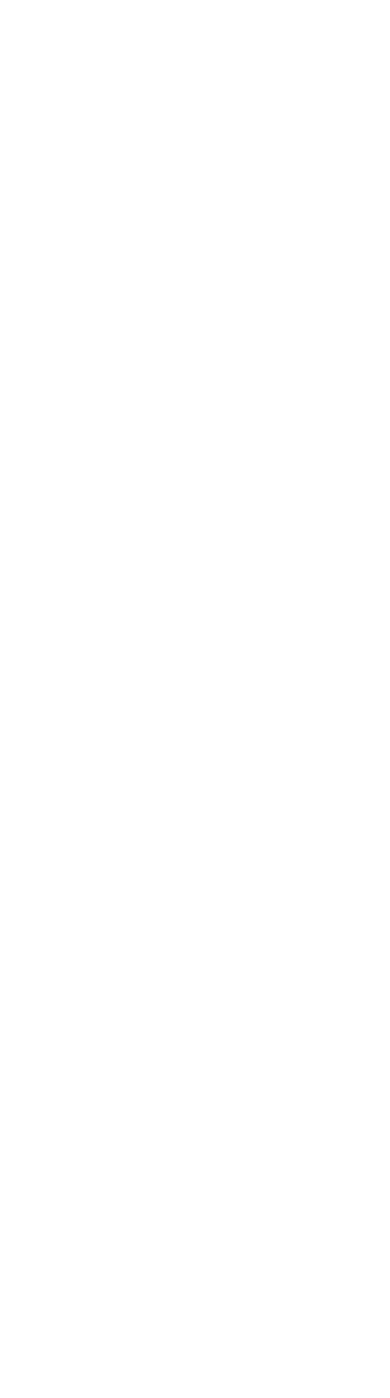
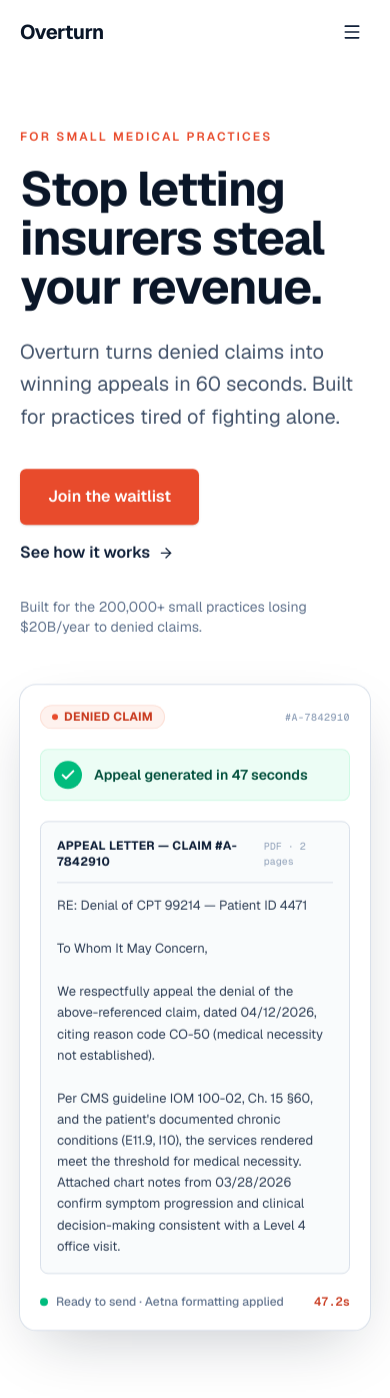
Before and after one commit to datebonnie/overturn, a Next.js app: page / in a window 390 px wide. Shown: the top 1398 px of the page. Before the commit the page ends 844 px from the top, so only its background shows below. Built offline with nearby package versions, Linux system fonts and the light colour scheme.

Commit message:
Hero and nav
Sticky white nav with subtle scroll-triggered border, mobile menu, full
brand styling. Hero with eyebrow, 5xl-7xl headline, dual CTAs, social
proof, and a clean appeal-letter mockup card on the right (denial pill,
green-check status, faux letter body, payer formatting indicator).

```diff
--- a/src/components/sections/hero.tsx
+++ b/src/components/sections/hero.tsx
@@ -1,3 +1,124 @@
+import Link from "next/link";
+import { ArrowRight, Check } from "lucide-react";
+import { content } from "@/lib/content";
+import { Reveal } from "@/components/reveal";
+
 export function Hero() {
-  return <section id="hero" />;
+  const { eyebrow, headline, subheadline, primaryCta, secondaryCta, socialProof, mockup } =
+    content.hero;
+
+  return (
+    <section
+      id="hero"
+      className="relative overflow-hidden bg-white pt-16 pb-20 sm:pt-20 sm:pb-28 lg:pt-28 lg:pb-32"
+    >
+      <div className="mx-auto grid max-w-7xl grid-cols-1 gap-12 px-5 sm:px-8 lg:grid-cols-12 lg:gap-10 xl:gap-16">
+        <Reveal className="lg:col-span-7 flex flex-col">
+          <p className="text-xs font-semibold uppercase tracking-[0.18em] text-accent-500">
+            {eyebrow}
+          </p>
+
+          <h1 className="mt-5 text-5xl font-bold tracking-tight text-navy-800 leading-[1.02] sm:text-6xl lg:text-7xl">
+            {headline}
+          </h1>
+
+          <p className="mt-6 max-w-2xl text-xl leading-relaxed text-slate-600 sm:text-2xl sm:leading-[1.4]">
+            {subheadline}
+          </p>
+
+          <div className="mt-9 flex flex-col items-start gap-4 sm:flex-row sm:items-center sm:gap-6">
+            <Link
+              href={primaryCta.href}
+              className="inline-flex items-center justify-center rounded-md bg-accent-500 px-7 py-4 text-base font-semibold text-white shadow-sm transition-colors hover:bg-accent-600 focus:outline-none focus-visible:ring-2 focus-visible:ring-accent-500 focus-visible:ring-offset-2 sm:text-lg"
+            >
+              {primaryCta.label}
+            </Link>
+            <Link
+              href={secondaryCta.href}
+              className="group inline-flex items-center gap-2 text-base font-semibold text-navy-700 hover:text-navy-800 focus:outline-none focus-visible:ring-2 focus-visible:ring-accent-500 focus-visible:ring-offset-2 rounded-sm sm:text-lg"
+            >
+              {secondaryCta.label}
+              <ArrowRight className="h-4 w-4 transition-transform group-hover:translate-x-0.5" />
+            </Link>
+          </div>
+
+          <p className="mt-8 max-w-xl text-sm text-slate-500">{socialProof}</p>
+        </Reveal>
+
+        <Reveal className="lg:col-span-5">
+          <HeroMockup
+            pill={mockup.pill}
+            status={mockup.status}
+            letterTitle={mockup.letterTitle}
+            letterBody={mockup.letterBody}
+          />
+        </Reveal>
+      </div>
+    </section>
+  );
 }
+
+type MockupProps = {
+  pill: string;
+  status: string;
+  letterTitle: string;
+  letterBody: readonly string[];
+};
+
+function HeroMockup({ pill, status, letterTitle, letterBody }: MockupProps) {
+  return (
+    <div
+      role="img"
+      aria-label="Preview: appeal letter generated in 47 seconds"
+      className="relative mx-auto w-full max-w-md lg:max-w-none"
+    >
+      <div className="rounded-2xl bg-white p-5 shadow-[0_24px_60px_-20px_rgba(10,22,40,0.25)] ring-1 ring-navy-100 sm:p-6">
+        <div className="flex items-center justify-between">
+          <span className="inline-flex items-center gap-1.5 rounded-full bg-accent-50 px-3 py-1 text-xs font-bold uppercase tracking-wide text-accent-600 ring-1 ring-inset ring-accent-100">
+            <span className="h-1.5 w-1.5 rounded-full bg-accent-500" aria-hidden="true" />
+            {pill}
+          </span>
+          <span className="font-mono text-[10px] font-medium uppercase tracking-wider text-slate-400">
+            #A-7842910
+          </span>
+        </div>
+
+        <div className="mt-5 flex items-center gap-3 rounded-lg bg-emerald-50 px-3.5 py-3 ring-1 ring-inset ring-emerald-100">
+          <span className="flex h-7 w-7 items-center justify-center rounded-full bg-emerald-500 text-white">
+            <Check className="h-4 w-4" strokeWidth={3} />
+          </span>
+          <p className="text-sm font-semibold text-emerald-900">{status}</p>
+        </div>
+
+        <div className="mt-5 rounded-lg border border-navy-100 bg-navy-50/40 p-4 sm:p-5">
+          <div className="flex items-center justify-between border-b border-navy-100 pb-3">
+            <p className="text-xs font-bold uppercase tracking-wide text-navy-700">
+              {letterTitle}
+            </p>
+            <span className="font-mono text-[10px] text-slate-400">PDF · 2 pages</span>
+          </div>
+          <div className="mt-3 space-y-2 text-[13px] leading-relaxed text-slate-700">
+            {letterBody.map((line, i) =>
+              line === "" ? (
+                <div key={i} className="h-1.5" />
+              ) : (
+                <p key={i}>{line}</p>
+              ),
+            )}
+          </div>
+        </div>
+
+        <div className="mt-5 flex items-center justify-between">
+          <div className="flex items-center gap-2">
+            <span className="h-2 w-2 rounded-full bg-emerald-500" aria-hidden="true" />
+            <p className="text-xs font-medium text-slate-500">
+              Ready to send · Aetna formatting applied
+            </p>
+          </div>
+          <span className="font-mono text-xs font-semibold text-accent-600">47.2s</span>
+        </div>
+      </div>
+
+    </div>
+  );
+}
--- a/src/components/sections/nav.tsx
+++ b/src/components/sections/nav.tsx
@@ -1,3 +1,106 @@
+"use client";
+
+import Link from "next/link";
+import { useEffect, useState } from "react";
+import { Menu, X } from "lucide-react";
+import { content } from "@/lib/content";
+
 export function Nav() {
-  return <header className="h-16" aria-label="Top navigation" />;
+  const [scrolled, setScrolled] = useState(false);
+  const [open, setOpen] = useState(false);
+
+  useEffect(() => {
+    const onScroll = () => setScrolled(window.scrollY > 4);
+    onScroll();
+    window.addEventListener("scroll", onScroll, { passive: true });
+    return () => window.removeEventListener("scroll", onScroll);
+  }, []);
+
+  useEffect(() => {
+    if (!open) return;
+    const onKey = (e: KeyboardEvent) => {
+      if (e.key === "Escape") setOpen(false);
+    };
+    document.addEventListener("keydown", onKey);
+    return () => document.removeEventListener("keydown", onKey);
+  }, [open]);
+
+  return (
+    <header
+      className={`sticky top-0 z-50 w-full bg-white transition-shadow ${
+        scrolled
+          ? "border-b border-navy-100 shadow-[0_1px_0_0_rgba(10,22,40,0.04)]"
+          : "border-b border-transparent"
+      }`}
+    >
+      <nav
+        aria-label="Primary"
+        className="mx-auto flex h-16 max-w-7xl items-center justify-between px-5 sm:px-8"
+      >
+        <Link
+          href="/"
+          className="text-xl font-bold tracking-tight text-navy-800 focus:outline-none focus-visible:ring-2 focus-visible:ring-accent-500 rounded-sm"
+        >
+          {content.brand.name}
+        </Link>
+
+        <div className="hidden md:flex items-center gap-8">
+          {content.nav.links.map((link) => (
+            <Link
+              key={link.href}
+              href={link.href}
+              className="text-sm font-medium text-navy-600 hover:text-navy-800 transition-colors focus:outline-none focus-visible:ring-2 focus-visible:ring-accent-500 rounded-sm"
+            >
+              {link.label}
+            </Link>
+          ))}
+          <Link
+            href={content.nav.cta.href}
+            className="inline-flex items-center justify-center rounded-md bg-accent-500 px-4 py-2 text-sm font-semibold text-white shadow-sm hover:bg-accent-600 transition-colors focus:outline-none focus-visible:ring-2 focus-visible:ring-accent-500 focus-visible:ring-offset-2"
+          >
+            {content.nav.cta.label}
+          </Link>
+        </div>
+
+        <button
+          type="button"
+          aria-label={open ? "Close menu" : "Open menu"}
+          aria-expanded={open}
+          aria-controls="mobile-nav"
+          onClick={() => setOpen((v) => !v)}
+          className="md:hidden inline-flex items-center justify-center rounded-md p-2 text-navy-700 hover:bg-navy-50 focus:outline-none focus-visible:ring-2 focus-visible:ring-accent-500"
+        >
+          {open ? <X className="h-5 w-5" /> : <Menu className="h-5 w-5" />}
+        </button>
+      </nav>
+
+      {open ? (
+        <div
+          id="mobile-nav"
+          className="md:hidden border-t border-navy-100 bg-white px-5 pb-5 pt-2"
+        >
+          <ul className="flex flex-col gap-1">
+            {content.nav.links.map((link) => (
+              <li key={link.href}>
+                <Link
+                  href={link.href}
+                  onClick={() => setOpen(false)}
+                  className="block rounded-md px-3 py-3 text-base font-medium text-navy-700 hover:bg-navy-50"
+                >
+                  {link.label}
+                </Link>
+              </li>
+            ))}
+          </ul>
+          <Link
+            href={content.nav.cta.href}
+            onClick={() => setOpen(false)}
+            className="mt-3 inline-flex w-full items-center justify-center rounded-md bg-accent-500 px-4 py-3 text-base font-semibold text-white shadow-sm hover:bg-accent-600 transition-colors"
+          >
+            {content.nav.cta.label}
+          </Link>
+        </div>
+      ) : null}
+    </header>
+  );
 }
```
